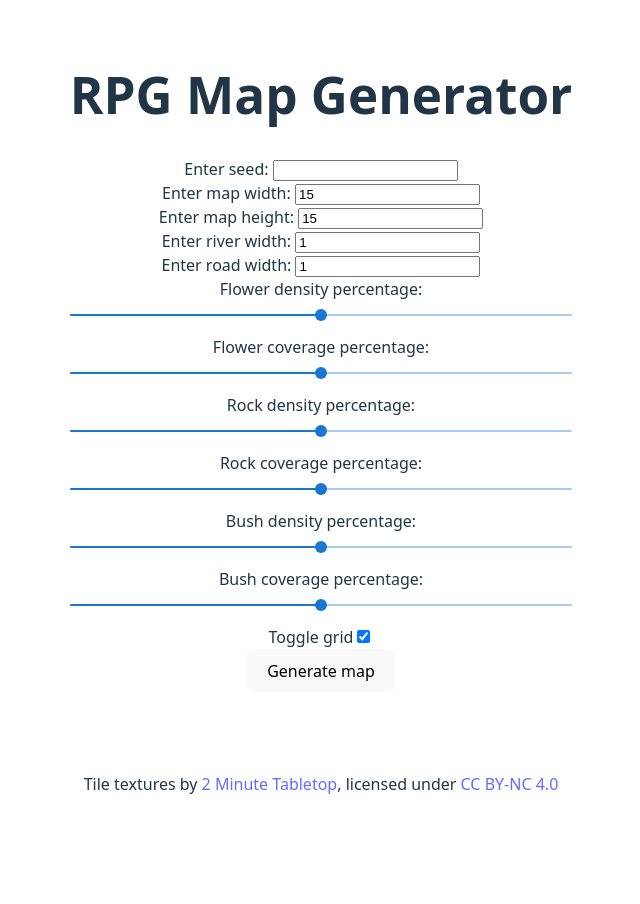
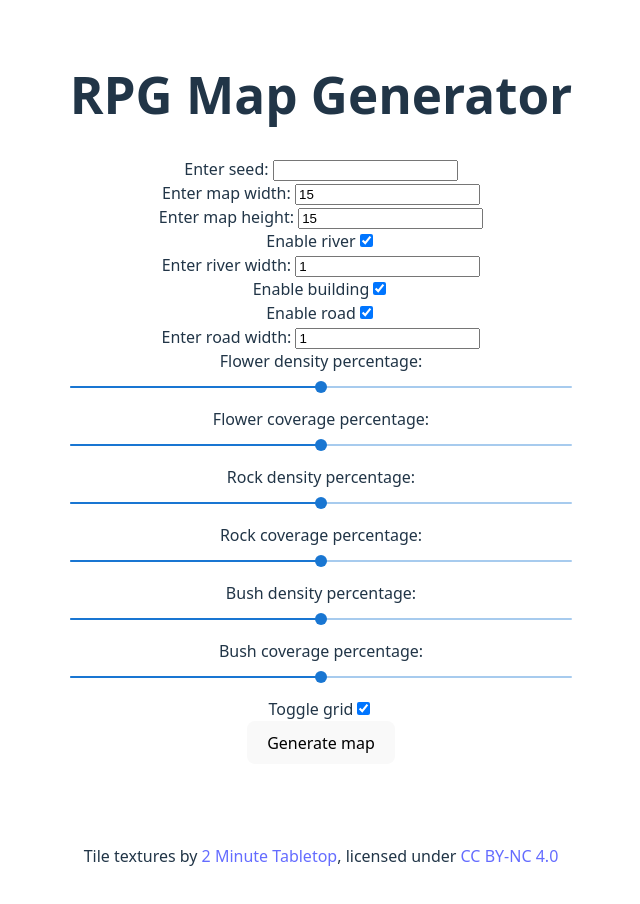
Before and after one commit to tairobinett/rpg-map-generator, a React app in the folder frontend/: page / in a window 1280 px wide. Shown: the top 904 px of the page, without its empty margins (319-959 px from the left). Before the commit the page ends 844 px from the top, so only its background shows below. Built offline with nearby package versions, Linux system fonts and the light colour scheme; the HTML template or start-up script is replaced by a standard one.

Commit message:
Made river, building, and road generation toggleable from the frontend.

```diff
--- a/frontend/src/App.tsx
+++ b/frontend/src/App.tsx
@@ -1,11 +1,8 @@
 import { useState } from 'react'
-import reactLogo from './assets/react.svg'
-import viteLogo from '/vite.svg'
 import './App.css'
 import Slider from '@mui/material/Slider'
 
 function App() {
-  const [count, setCount] = useState(0)
   const [message, setMessage] = useState("test")
   const [imageURL, setImageURL] = useState("")
   const [seed, setSeed] = useState("")
@@ -21,16 +18,10 @@ function App() {
   const [bush_coverage, setBushCoverage] = useState(50)
   const [grid_toggle, setGridToggle] = useState(true)
 
-  const handleClick = async () => {
-    try{
-      const response = await fetch('http://127.0.0.1:8000/hello');
-      const data = await response.json();
-      setMessage(data.message);
-    }
-    catch(e){
-      console.error("Error: ", e);
-    }
-  }
+  // Feature toggles
+  const [river_enabled, setRiverEnabled] = useState(true)
+  const [building_enabled, setBuildingEnabled] = useState(true)
+  const [road_enabled, setRoadEnabled] = useState(true)
 
   const handleSliderChangeFlowerD = (event: Event, newFlowerDensity: number) => {
     setFlowerDensity(newFlowerDensity);
@@ -58,7 +49,7 @@ function App() {
   const generateImage = async () => {
     try{
       console.log(seed)
-      const response = await fetch('http://127.0.0.1:8000/generate_map', { // http://34.23.208.207:5173/ for remote hosting
+      const response = await fetch('http://127.0.0.1:8000/generate_map', {
         method:"POST",
         headers:{
           "Content-Type":"application/json"
@@ -75,7 +66,10 @@ function App() {
           flower_coverage:flower_coverage,
           rock_coverage:rock_coverage,
           bush_coverage:bush_coverage,
-          grid:grid_toggle
+          grid:grid_toggle,
+          river_enabled:river_enabled,
+          building_enabled:building_enabled,
+          road_enabled:road_enabled,
         }),
       });
       const blob = await response.blob();
@@ -116,19 +110,57 @@ function App() {
           />
         </label>
       </div>
+
+      {/* River */}
       <div>
         <label>
-          Enter river width: <input
-            value={river_width}
-            onChange={e => setRiverWidth(e.target.value)}
+          Enable river
+          <input
+            type="checkbox"
+            checked={river_enabled}
+            onChange={() => setRiverEnabled(!river_enabled)}
           />
         </label>
       </div>
       <div>
+        <label style={{ opacity: river_enabled ? 1 : 0.4 }}>
+          Enter river width: <input
+            value={river_width}
+            onChange={e => setRiverWidth(e.target.value)}
+            disabled={!river_enabled}
+          />
+        </label>
+      </div>
+
+      {/* Building */}
+      <div>
         <label>
+          Enable building
+          <input
+            type="checkbox"
+            checked={building_enabled}
+            onChange={() => setBuildingEnabled(!building_enabled)}
+          />
+        </label>
+      </div>
+
+      {/* Road */}
+      <div>
+        <label>
+          Enable road
+          <input
+            type="checkbox"
+            checked={road_enabled}
+            onChange={() => setRoadEnabled(!road_enabled)}
+          />
+        </label>
+      </div>
+      <div>
+        <label style={{ opacity: road_enabled ? 1 : 0.4 }}>
           Enter road width: <input
             value={road_width}
             onChange={e => setRoadWidth(e.target.value)}
+            disabled={!road_enabled}
           />
         </label>
       </div>
@@ -208,7 +240,6 @@ function App() {
         </label>
       </div>
 
-
       <div>
         <label>
           Toggle grid<input
@@ -226,7 +257,6 @@ function App() {
       <div className="card">
         {
           imageURL && <img src={imageURL} alt="Terrain map" style={{ maxWidth: '800px', width: '100%', height: 'auto', marginTop: '1rem' }} />
-
         }
       </div>
 
```
Also changed, not shown: 2 other files (tests, documents, lock files or other folders).
